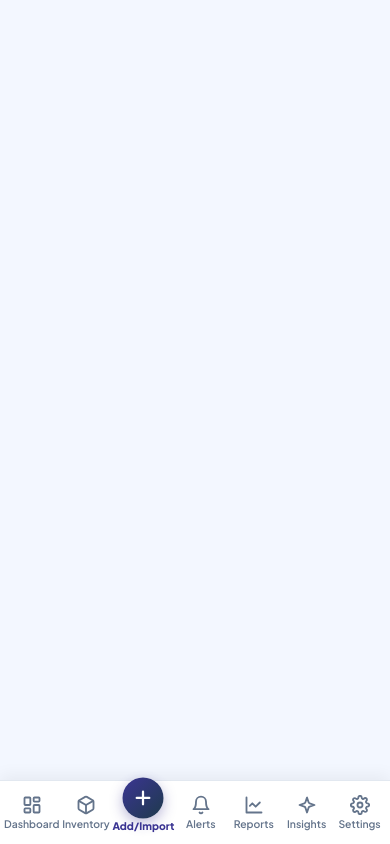
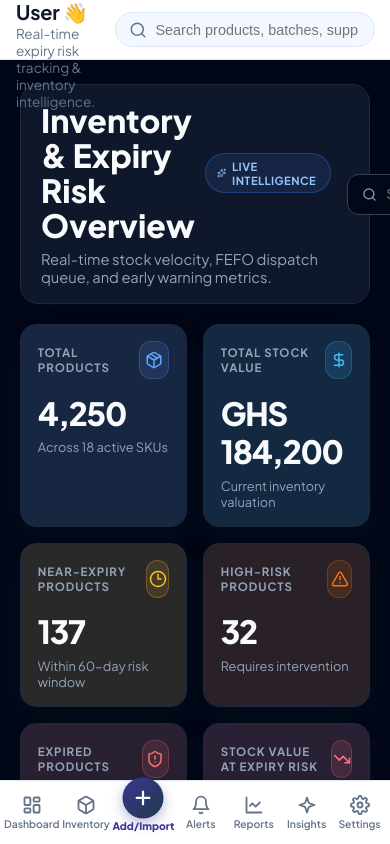
Before and after one commit to lytncodez/ExpireGaurd, a React (Vite) app in the folder library-app/: page /add in a window 390 px wide. Shown: the top 844 px of the page. Built offline with nearby package versions, Linux system fonts and the light colour scheme; sample sign-in values are in the browser's storage.

Commit message:
fix(mobile): remove blank gaps and lock vertical scroll

```diff
--- a/library-app/src/styles/theme.css
+++ b/library-app/src/styles/theme.css
@@ -1818,10 +1818,12 @@
   .app-container {
     position: relative;
     width: 100%;
-    height: auto;
-    min-height: 100vh;
-    overflow-y: auto;
-    display: block;
+    min-height: 100dvh;
+    margin: 0;
+    padding: 0;
+    overflow: hidden;
+    display: flex;
+    flex-direction: column;
   }
 
   .app-sidebar {
@@ -1830,20 +1832,27 @@
 
   .main-viewport {
     width: 100%;
-    height: auto;
-    min-height: 100vh;
-    overflow-y: visible;
-    padding-bottom: 76px;
+    flex: 1;
+    min-height: 100dvh;
+    height: 100dvh;
+    margin: 0;
+    padding: 0;
+    overflow-y: auto;
+    overflow-x: hidden;
+    -webkit-overflow-scrolling: touch;
+    overscroll-behavior: contain;
   }
 
   .app-header {
+    margin: 0;
     padding: 0 1rem;
     height: 60px;
     min-height: 60px;
   }
 
   .page-body {
-    padding: 1rem 1rem 5.5rem 1rem;
+    margin: 0;
+    padding: 1rem 1rem 0.75rem 1rem;
     overflow-y: visible;
   }
 
```
